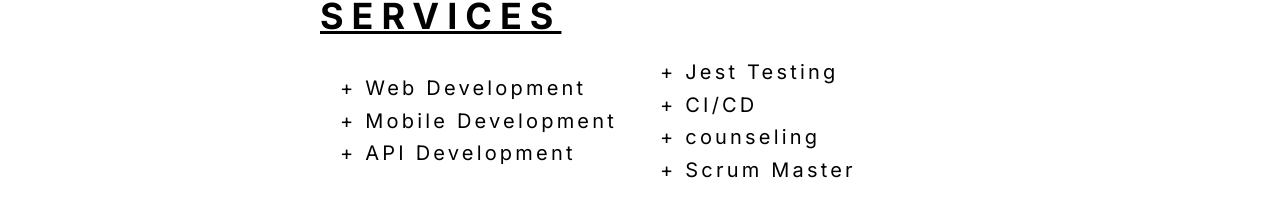
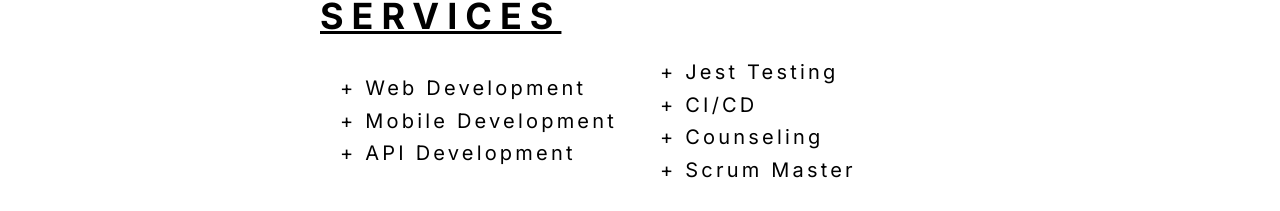
Before and after one commit to ryuatnorcal/portfolio, a Next.js app: page / in a window 1280 px wide. Shown: the part 780-991 px from the top of the page. Built offline with nearby package versions, Linux system fonts and the light colour scheme; no server answers; the database is empty.

Commit message:
fix: counseling to Counseling (#14)

```diff
--- a/src/consts.ts
+++ b/src/consts.ts
@@ -29,7 +29,7 @@
     'API Development',
     'Jest Testing',
     'CI/CD',
-    'counseling',
+    'Counseling',
     'Scrum Master'
   ],
   jp: [
```
